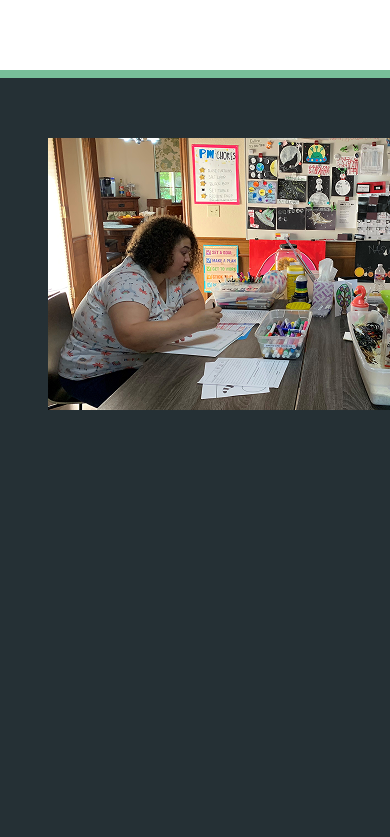
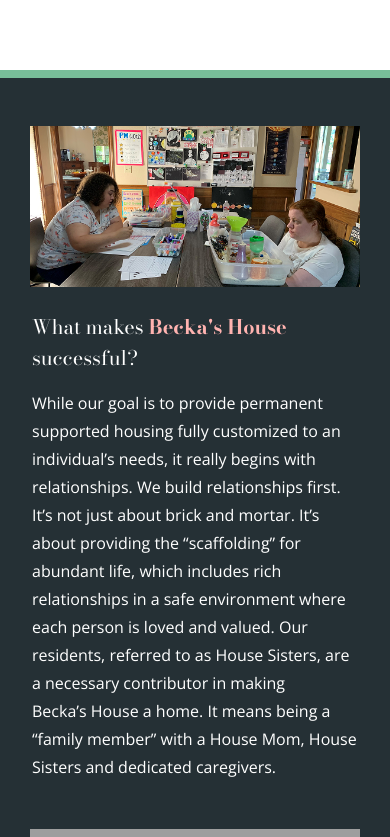
Before and after one commit to gwilliamboyd/beckas-house, a Next.js app: page / in a window 390 px wide. Shown: the part 8807-9644 px from the top of the page. Built offline with nearby package versions, Linux system fonts and the light colour scheme; grey boxes are pictures that could not be loaded.

Commit message:
Mobile layout for Info section

```diff
--- a/components/FAQ/FAQ.jsx
+++ b/components/FAQ/FAQ.jsx
@@ -1,8 +1,10 @@
+'use client'
 import Image from 'next/image'
 import styles from '@/styles/faq.module.css'
 import Question from './Question'
 import { Open_Sans } from 'next/font/google'
 import { Bodoni_Moda } from 'next/font/google'
+import useIsMobile from '@/hooks/useIsMobile'
 
 // Font imports
 const bodoni_moda = Bodoni_Moda({
@@ -16,6 +18,7 @@ const open_sans = Open_Sans({
 })
 
 const FAQ = () => {
+  const isMobile = useIsMobile(1150)
   return (
     <div
       id={'faq'}
@@ -90,8 +93,8 @@ const FAQ = () => {
         <div className={styles.faqImageWrapper}>
           <Image
             src={'/faq-4.png'}
-            width={558}
-            height={272}
+            width={isMobile ? 330 : 558}
+            height={isMobile ? 161 : 272}
             alt={'Beckas House FAQ image'}
           />
         </div>
@@ -132,14 +135,14 @@ const FAQ = () => {
         <div className={styles.faqImageWrapper}>
           <Image
             src={'/faq-5.png'}
-            width={558}
-            height={373}
+            width={isMobile ? 330 : 558}
+            height={isMobile ? 221 : 272}
             alt={'Beckas House FAQ image'}
           />
           <Image
             src={'/faq-6.png'}
-            width={558}
-            height={373}
+            width={isMobile ? 330 : 558}
+            height={isMobile ? 221 : 272}
             alt={'Beckas House FAQ image'}
           />
         </div>
--- a/components/FAQ/Question.jsx
+++ b/components/FAQ/Question.jsx
@@ -1,7 +1,9 @@
+'use client'
 import Image from 'next/image'
 import styles from '@/styles/faq.module.css'
 import { Open_Sans } from 'next/font/google'
 import { Bodoni_Moda } from 'next/font/google'
+import useIsMobile from '@/hooks/useIsMobile'
 
 // Font imports
 const bodoni_moda = Bodoni_Moda({
@@ -22,13 +24,15 @@ const Question = ({
   paragraph,
   altText,
 }) => {
+  const isMobile = useIsMobile(1150)
+
   return (
     <div className={styles.questionContainer}>
       <div className={styles.faqImageWrapper}>
         <Image
           src={imgSrc}
-          width={558}
-          height={272}
+          width={isMobile ? 330 : 558}
+          height={isMobile ? 161 : 272}
           style={{
             objectFit: 'cover',
             objectPosition: 'center',
--- a/styles/faq.module.css
+++ b/styles/faq.module.css
@@ -17,6 +17,10 @@
   display: flex;
   flex-direction: column;
   gap: 1em;
+}
+
+.faqHeading {
+  font-size: 24px;
 }
 
 /* Green highlighted heading text */
@@ -54,3 +58,27 @@
   width: 100%;
   height: 272px;
 }
+
+@media (max-width: 1150px) {
+  .faqMaster {
+    padding: 3em 2em;
+  }
+
+  .questionContainer {
+    flex-direction: column;
+    gap: 1.5em;
+  }
+
+  .faqImageWrapper {
+    min-width: 0;
+    align-items: center;
+  }
+
+  .faqHeading {
+    font-size: 20px;
+  }
+
+  .faqParagraph {
+    font-size: 16px;
+  }
+}
```
